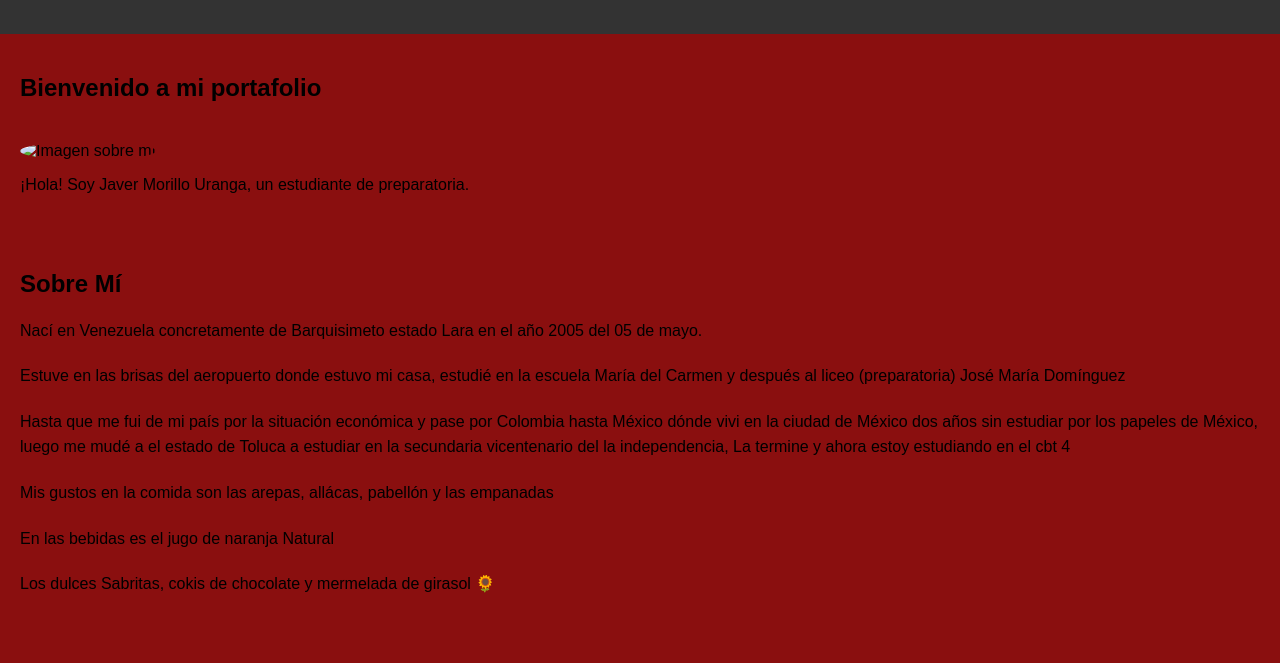
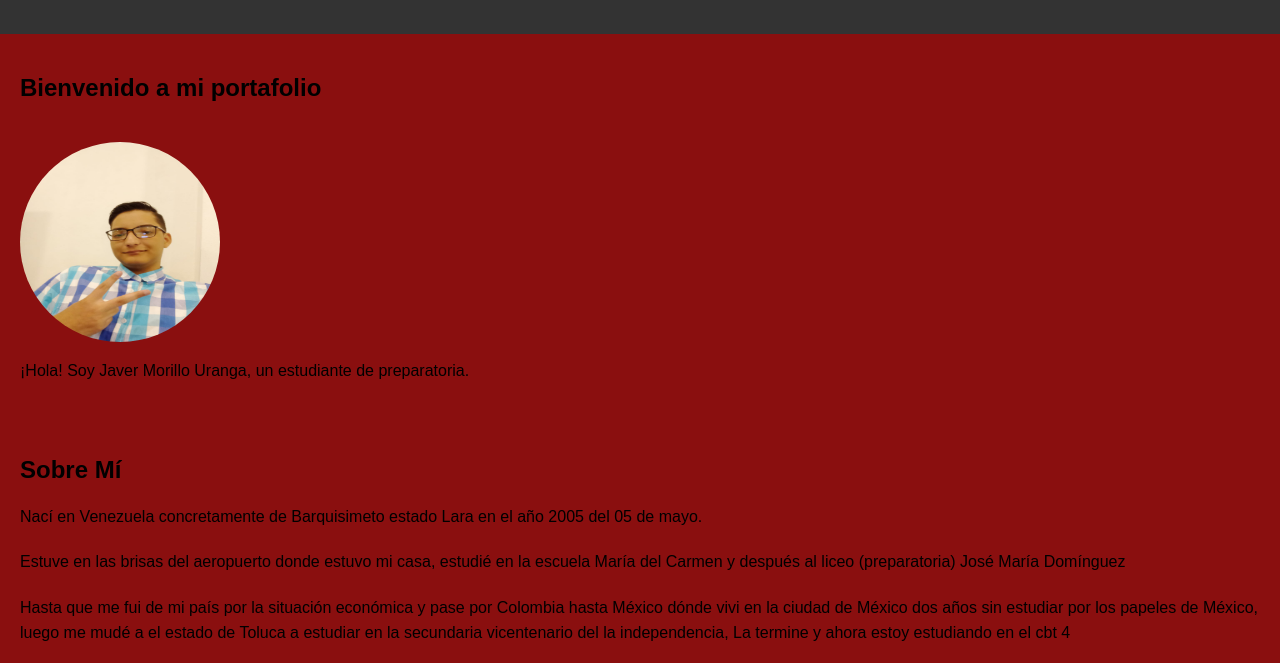
Before and after one commit to mart10angel/vene, a plain HTML site: page index.html in a window 1280 px wide. Shown: the part 93-756 px from the top of the page. Drawn offline with Linux system fonts and the light colour scheme; the site is published under a folder, as on GitHub Pages, so addresses that start at the root find nothing.

Commit message:
Update index.html

```diff
--- a/index.html
+++ b/index.html
@@ -21,7 +21,7 @@
 
     <section id="inicio">
         <h2>Bienvenido a mi portafolio</h2>
-        <img src="/vene .jpg" alt="Imagen sobre mí">
+        <img src="vene .jpg" alt="Imagen sobre mí">
         <p>¡Hola! Soy Javer Morillo Uranga, un estudiante de preparatoria.</p>
     </section>
 
```
